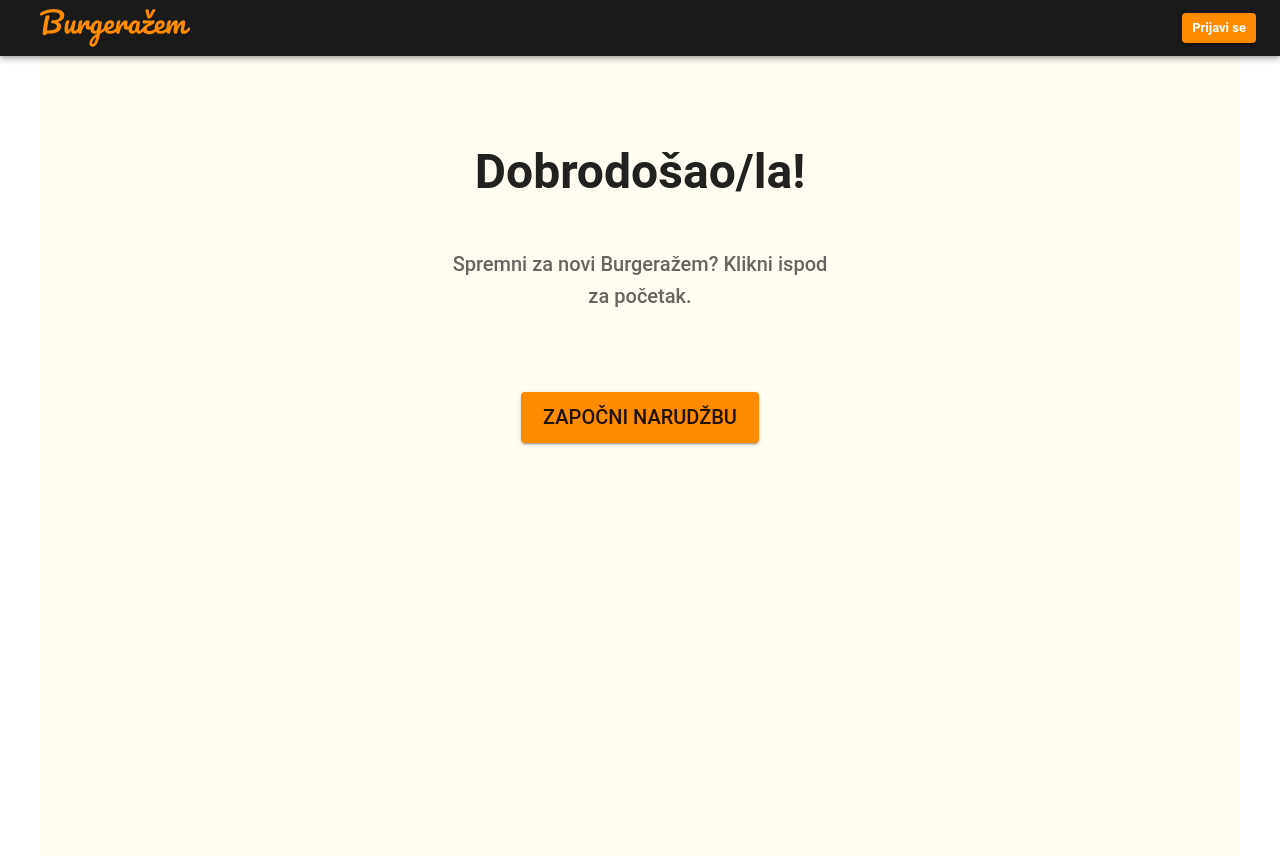
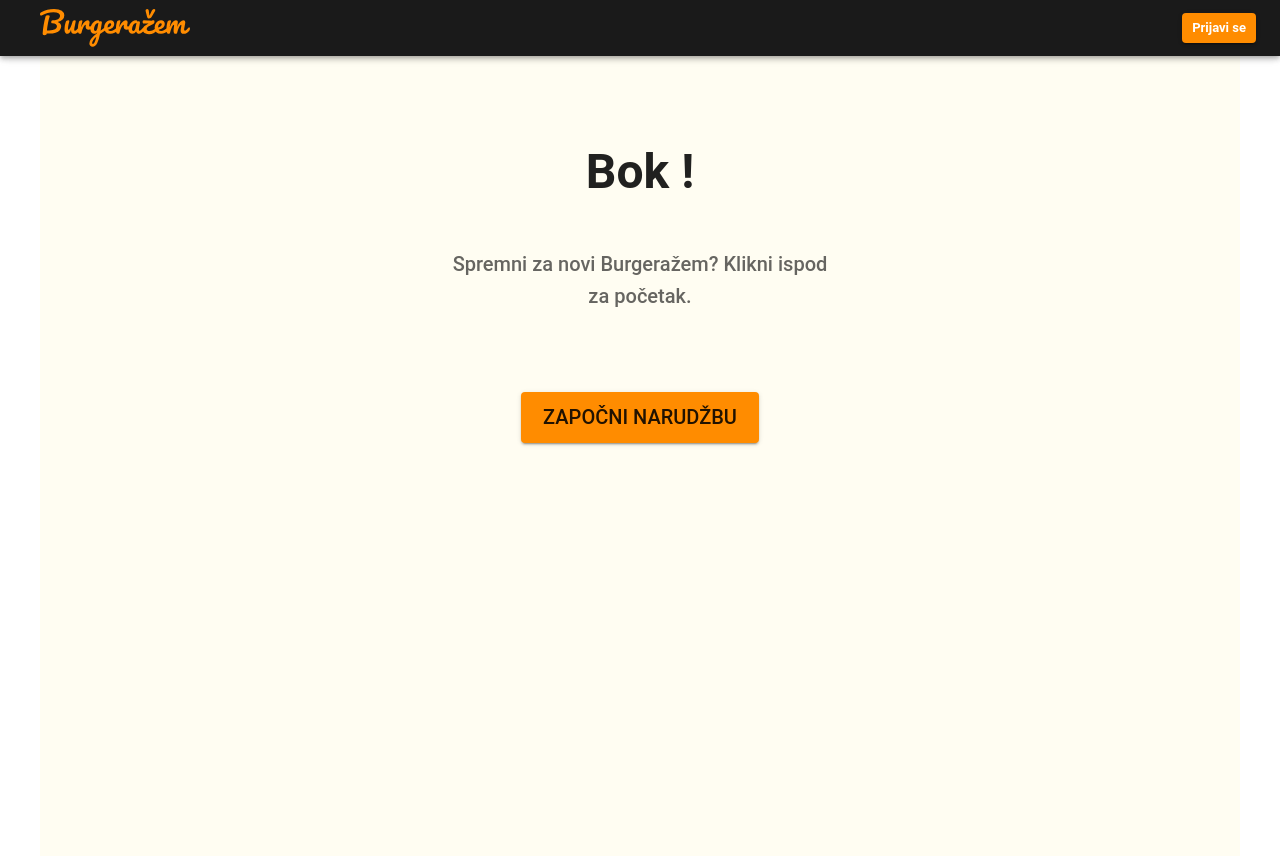
Before and after one commit to lukaznj/burgerazem, a Next.js app: page /create in a window 1280 px wide. Built offline with nearby package versions, Linux system fonts and the light colour scheme; no server answers; some icons are missing.

Commit message:
Authentication finally working

```diff
--- a/src/app/create/actions.ts
+++ b/src/app/create/actions.ts
@@ -1,7 +1,7 @@
 // src/app/create/actions.ts
 
 "use server"; // <-- CRUCIAL: Must be at the very top
-import { auth } from "@clerk/nextjs/server";
+import {auth, currentUser} from "@clerk/nextjs/server";
 import { redirect } from "next/navigation";
 import dbConnect from "@/utils/dbConnect"; // <-- Assuming utils/dbConnect.ts path
 import Order from "@/models/Order"; // <-- Your new Mongoose model
@@ -12,7 +12,8 @@ import Order from "@/models/Order"; // <-- Your new Mongoose model
  */
 export async function createNewOrderAction(formData: FormData) {
   // 1. Get User ID from Clerk (Server-Side)
-  const { userId } = auth();
+  const user = await currentUser();
+  const userId = user?.id;
 
   try {
     // 2. Connect to the cached MongoDB instance
--- a/src/app/create/page.tsx
+++ b/src/app/create/page.tsx
@@ -1,18 +1,16 @@
 // src/app/create/page.tsx
 
 import { Container, Typography, Button, Box } from "@mui/material";
-import { auth } from "@clerk/nextjs/server"; // Import auth for server-side protection
+import {auth, currentUser} from "@clerk/nextjs/server"; // Import auth for server-side protection
 import { redirect } from "next/navigation";
 import { createNewOrderAction } from "./actions"; // <-- New Server Action
 
 export default async function Page() {
   // 1. PROTECT THE ROUTE:
   // Get the authenticated user ID. If not logged in, Clerk redirects automatically.
-  //const authObject = await auth();
-
-  const { userId } = auth();
-
-  // The content is only rendered if the user is authenticated.
+  const authObject = await auth();
+  const user = await currentUser();
+  const firstName = user?.firstName;
 
   return (
     <Container
@@ -35,7 +33,7 @@ export default async function Page() {
           mb: 1,
         }}
       >
-        Dobrodošao/la! {userId}
+        Bok {firstName}!
       </Typography>
 
       <Typography
--- a/src/app/layout.tsx
+++ b/src/app/layout.tsx
@@ -66,7 +66,7 @@ export default function RootLayout({
                   {/* Reduced gap for UserButton */}
                   <SignedIn>
                     {/* Shows the user profile button */}
-                    <UserButton />
+                    <UserButton showName />
                   </SignedIn>
                   <SignedOut>
                     {/* Use asChild to style the Clerk button with MUI */}
```
Also changed, not shown: src/proxy.ts (+8 -2 lines).
